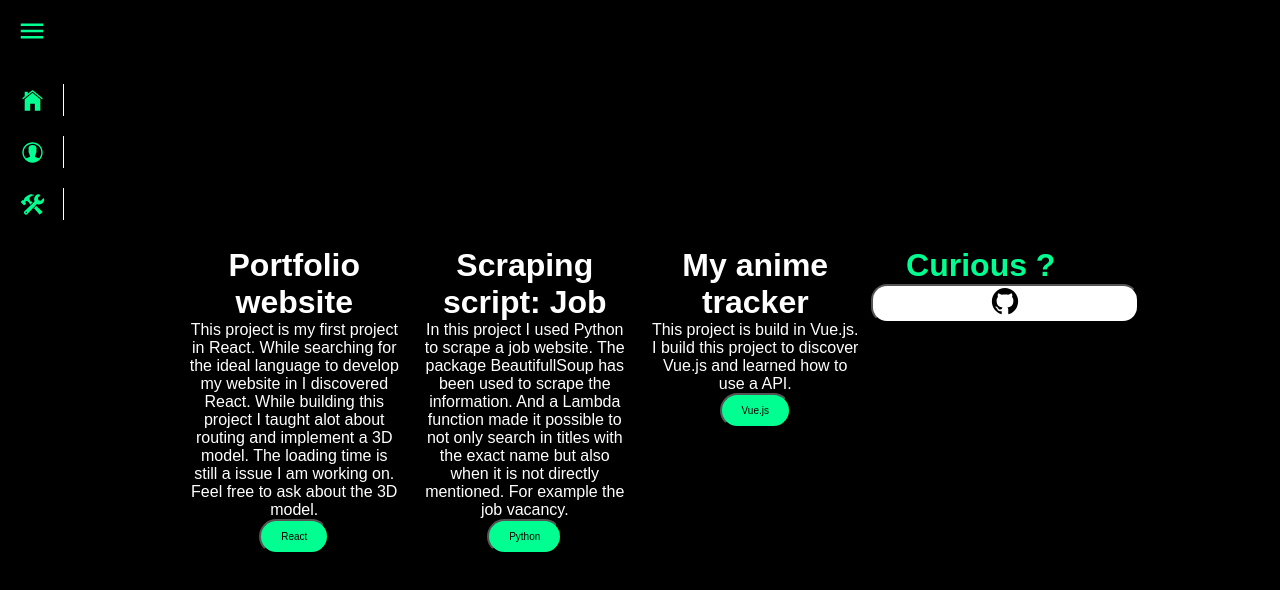
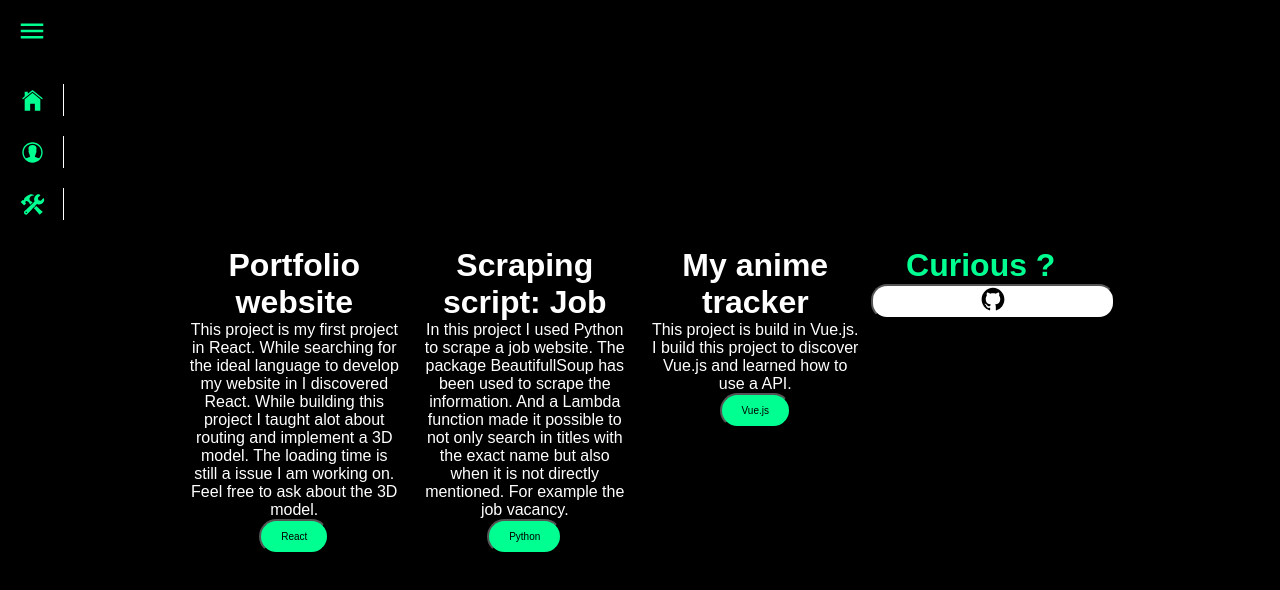
Before and after one commit to fsetrodinomo/WebsiteFS, a React (Create React App) app in the folder website/: page /project in a window 1280 px wide. Shown: the top 590 px of the page. Built offline with nearby package versions, Linux system fonts and the light colour scheme.

Commit message:
resize button git

```diff
--- a/website/src/Pages/Project.css
+++ b/website/src/Pages/Project.css
@@ -44,8 +44,8 @@
 }
 
 .project .columnProgress .gitlogo{
-    height: 30px;
-    width: 33vh;
+    height: 26px;
+    width: 30vh;
     color: black;
 
 }
```
